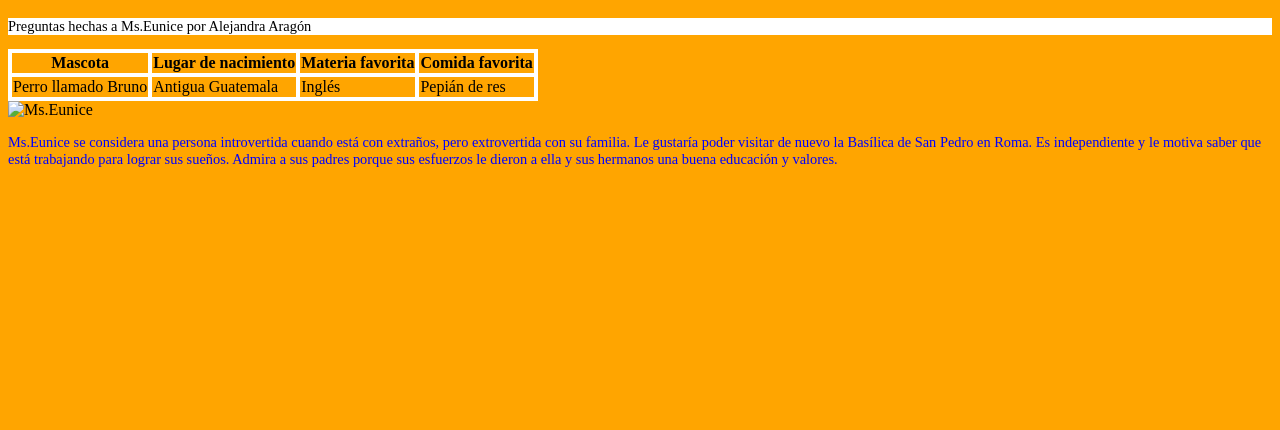
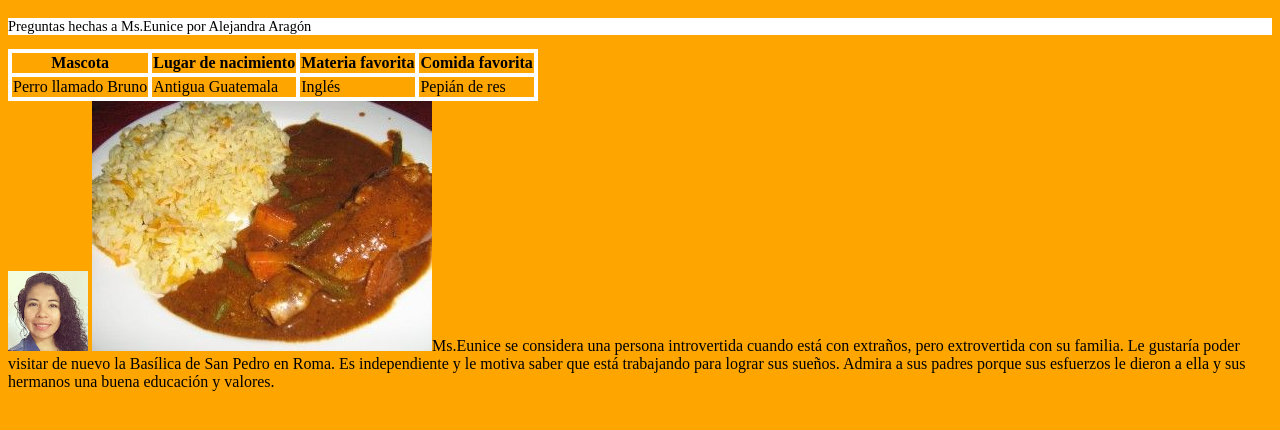
Before and after one commit to Ale10th/BiografiaAIS, a plain HTML site: page index.html in a window 1280 px wide. Shown: the part 58-488 px from the top of the page. Drawn offline with Linux system fonts and the light colour scheme.

Commit message:
Update index.html

```diff
--- a/index.html
+++ b/index.html
@@ -31,7 +31,8 @@ table, th, td {
     <td>Pepián de res</td>
     </tr>
 </table>
-<img src="foto ms eunice.jpg" alt="Ms.Eunice">
+<img src="pictures/foto ms eunice.jpg" alt="Ms.Eunice">
+<img src="pictures/pepian de res.jpg" alt="Pepián"
 
 <p style="color:blue">Ms.Eunice se considera una persona introvertida cuando está con extraños, pero extrovertida con su familia. Le gustaría poder visitar de nuevo la Basílica de San Pedro en Roma. Es independiente y le motiva saber que está trabajando para lograr sus sueños. Admira a sus padres porque sus esfuerzos le dieron a ella y sus hermanos una buena educación y valores.
 </p>
```
